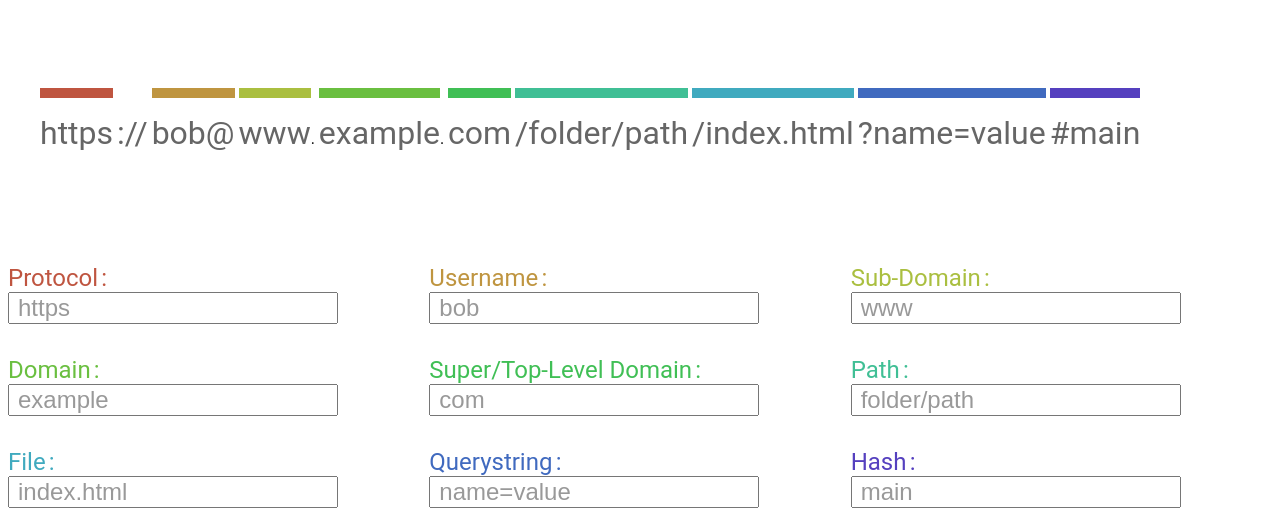
After one commit to iop-admin/iop.inside-out-project.com, a PHP site: page /tool-apps/url-parts-io/index.html in a window 1280 px wide. The commit adds this page. Shown: the top 521 px of the page. Run offline with PHP 8.4, Linux system fonts and the light colour scheme.

```diff
--- /dev/null
+++ b/tool-apps/url-parts-io/assets/css/main.css
@@ -0,0 +1,97 @@
+html{
+    font-size: 16px;
+    font-family: Roboto, Noto, Helvetica, Arial, sans-serif;
+}
+.output{
+    padding: 2rem;
+}
+.output span{
+    font-size: 2rem;
+    color: #666;
+    padding: 1rem 0;
+    margin: 3rem 0;
+    display: inline-block;
+}
+.protocol{
+    color: hsl(10deg, 50%, 50%);
+    border-top: 10px solid hsl(10deg, 50%, 50%);
+}
+.inputs label[for="protocol"]{
+    color: hsl(10deg, 50%, 50%);
+}
+.user{
+    color: hsl(40deg, 50%, 50%);
+    border-top: 10px solid hsl(40deg, 50%, 50%);
+}
+.inputs label[for="user"]{
+    color: hsl(40deg, 50%, 50%);
+}
+.subdomain{
+    color: hsl(70deg, 50%, 50%);
+    border-top: 10px solid hsl(70deg, 50%, 50%);
+}
+.inputs label[for="subdomain"]{
+    color: hsl(70deg, 50%, 50%);
+}
+.domain{
+    color: hsl(100deg, 50%, 50%);
+    border-top: 10px solid hsl(100deg, 50%, 50%);
+}
+.inputs label[for="domain"]{
+    color: hsl(100deg, 50%, 50%);
+}
+.superdomain{
+    color: hsl(130deg, 50%, 50%);
+    border-top: 10px solid hsl(130deg, 50%, 50%);
+}
+.inputs label[for="superdomain"]{
+    color: hsl(130deg, 50%, 50%);
+}
+.path{
+    color: hsl(160deg, 50%, 50%);
+    border-top: 10px solid hsl(160deg, 50%, 50%);
+}
+.inputs label[for="path"]{
+    color: hsl(160deg, 50%, 50%);
+}
+.file{
+    color: hsl(190deg, 50%, 50%);
+    border-top: 10px solid hsl(190deg, 50%, 50%);
+}
+.inputs label[for="file"]{
+    color: hsl(190deg, 50%, 50%);
+}
+.query{
+    color: hsl(220deg, 50%, 50%);
+    border-top: 10px solid hsl(220deg, 50%, 50%);
+}
+.inputs label[for="query"]{
+    color: hsl(220deg, 50%, 50%);
+}
+.hash{
+    color: hsl(250deg, 50%, 50%);
+    border-top: 10px solid hsl(250deg, 50%, 50%);
+}
+.inputs label[for="hash"]{
+    color: hsl(250deg, 50%, 50%);
+}
+
+.inputs{
+    display: grid;
+    grid-template-columns: repeat(3, 1fr);
+    grid-template-rows: auto;
+}
+.inputs label{
+    font-size: 1.5rem;
+    color: #999;
+}
+.inputs label::after{
+    content: ":";
+    padding: 0 0.2rem;
+}
+.inputs input{
+    font-size: 1.5rem;
+    color: #999;
+    padding: 0 0.5rem;
+    display: block;
+}
--- /dev/null
+++ b/tool-apps/url-parts-io/assets/js/main.js
@@ -0,0 +1,33 @@
+document.addEventListener('DOMContentLoaded', ()=>{
+    //add input listeners
+    document.getElementById('protocol').addEventListener('input', update);
+    document.getElementById('user').addEventListener('input', update);
+    document.getElementById('subdomain').addEventListener('input', update);
+    document.getElementById('domain').addEventListener('input', update);
+    document.getElementById('superdomain').addEventListener('input', update);
+    document.getElementById('path').addEventListener('input', update);
+    document.getElementById('file').addEventListener('input', update);
+    document.getElementById('query').addEventListener('input', update);
+    document.getElementById('hash').addEventListener('input', update);
+
+    //set initial values
+    let inputs = document.querySelectorAll('input');
+    inputs.forEach( (input)=>{
+        input.dispatchEvent(new Event('input'));
+        let title = input.id;
+        let span = document.querySelector(`.${title}`);
+        span.setAttribute('title', title);
+    })
+})
+
+function update(ev){
+    let source = (ev.target)?ev.target:null;
+    if(source){
+        let span = document.querySelector(`.${source.id}`);
+        span.textContent = source.value;
+        if(span.getAttribute('data-prefix') && source.value.length)
+            span.textContent = span.getAttribute('data-prefix') + span.textContent;
+        if(span.getAttribute('data-suffix') && source.value.length)
+            span.textContent = span.textContent + span.getAttribute('data-suffix');
+    }
+}
--- /dev/null
+++ b/tool-apps/url-parts-io/index.html
@@ -0,0 +1,53 @@
+<!DOCTYPE html>
+<html lang="en">
+<head>
+<!-- saved from url=(0043)https://prof3ssorst3v3.github.io/url-parts/ -->
+
+<meta charset="UTF-8">
+<title>Parts of the URL</title>
+<link rel="stylesheet" href="assets/css/main.css" />
+</head>
+<body>
+<section class="output"> <span class="protocol"></span> <span class="colon">://</span> <span class="user" data-suffix="@"></span> <span class="subdomain"></span>. <span class="domain"></span>. <span class="superdomain"></span> <span class="path" data-prefix="/"></span> <span class="file" data-prefix="/"></span> <span class="query" data-prefix="?"></span> <span class="hash" data-prefix="#"></span> </section>
+<section class="inputs">
+     <p>
+          <label for="protocol">Protocol</label>
+          <input type="text" id="protocol" value="https">
+     </p>
+     <p>
+          <label for="user">Username</label>
+          <input type="text" id="user" value="bob" />
+     </p>
+     <p>
+          <label for="subdomain">Sub-Domain</label>
+          <input type="text" id="subdomain" value="www" />
+     </p>
+     <p>
+          <label for="domain">Domain</label>
+          <input type="text" id="domain" value="example" />
+     </p>
+     <p>
+          <label for="superdomain" title="Top Level Domain">Super/Top-Level Domain</label>
+          <input type="text" id="superdomain" value="com" title="Top Level Domain" />
+     </p>
+     <p>
+          <label for="path">Path</label>
+          <input type="text" id="path" value="folder/path" />
+     </p>
+     <p>
+          <label for="file">File</label>
+          <input type="text" id="file" value="index.html" />
+     </p>
+     <p>
+          <label for="query">Querystring</label>
+          <input type="text" id="query" value="name=value" />
+     </p>
+     <p>
+          <label for="hash">Hash</label>
+          <input type="text" id="hash" value="main" />
+     </p>
+</section>
+     <img src="https://dev01.inside-out-project.com/wp-content/uploads/2019/09/url-structure.jpg" alt="" width="701" height="101" style="margin:auto;" />
+<script src="assets/js/main.js"></script>
+</body>
+</html>
```
Also changed, not shown: assets/css/custom.css (+26 -0 lines), assets/js/custom.js (+138 -45 lines), config.inc.php (+156 -0 lines), include/core/header.inc.php (+8 -0 lines).
